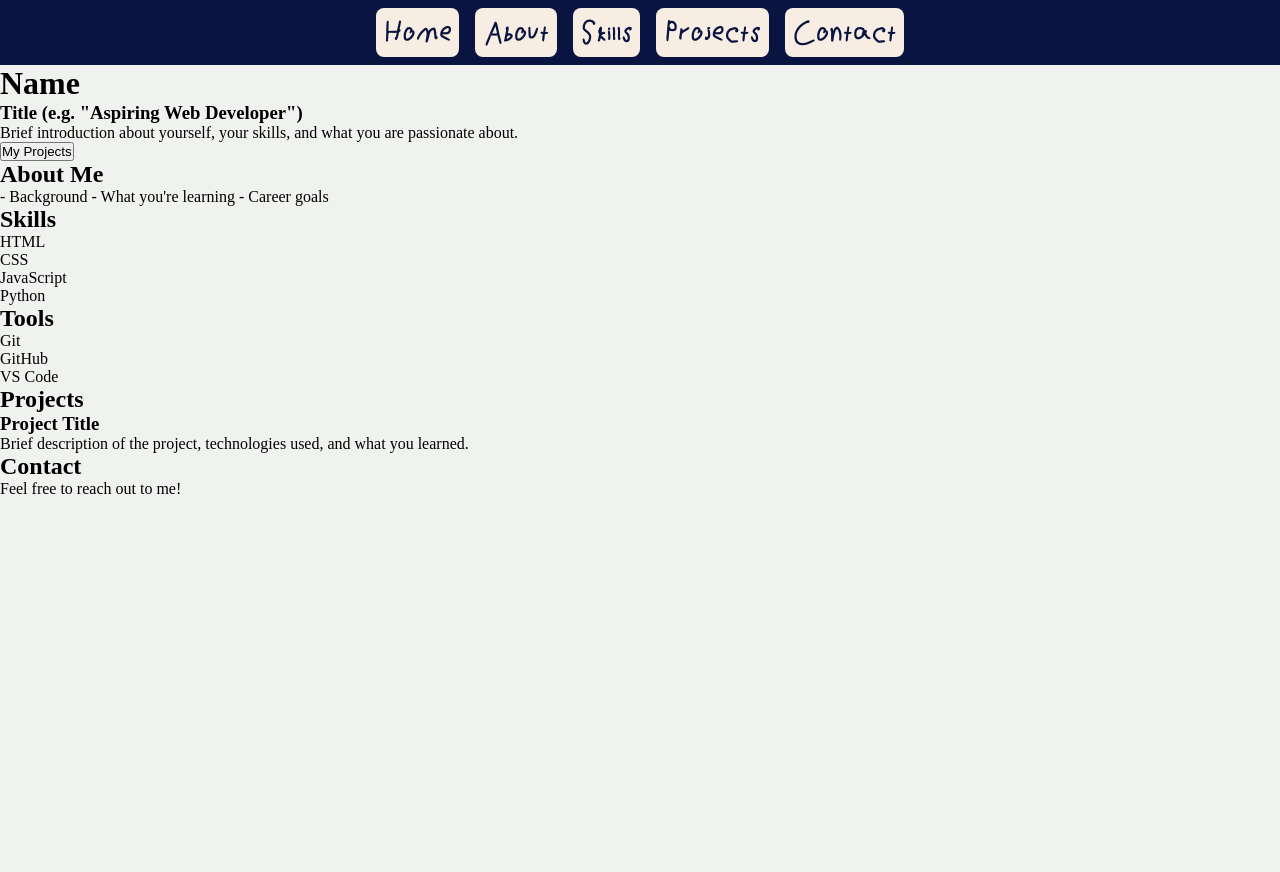
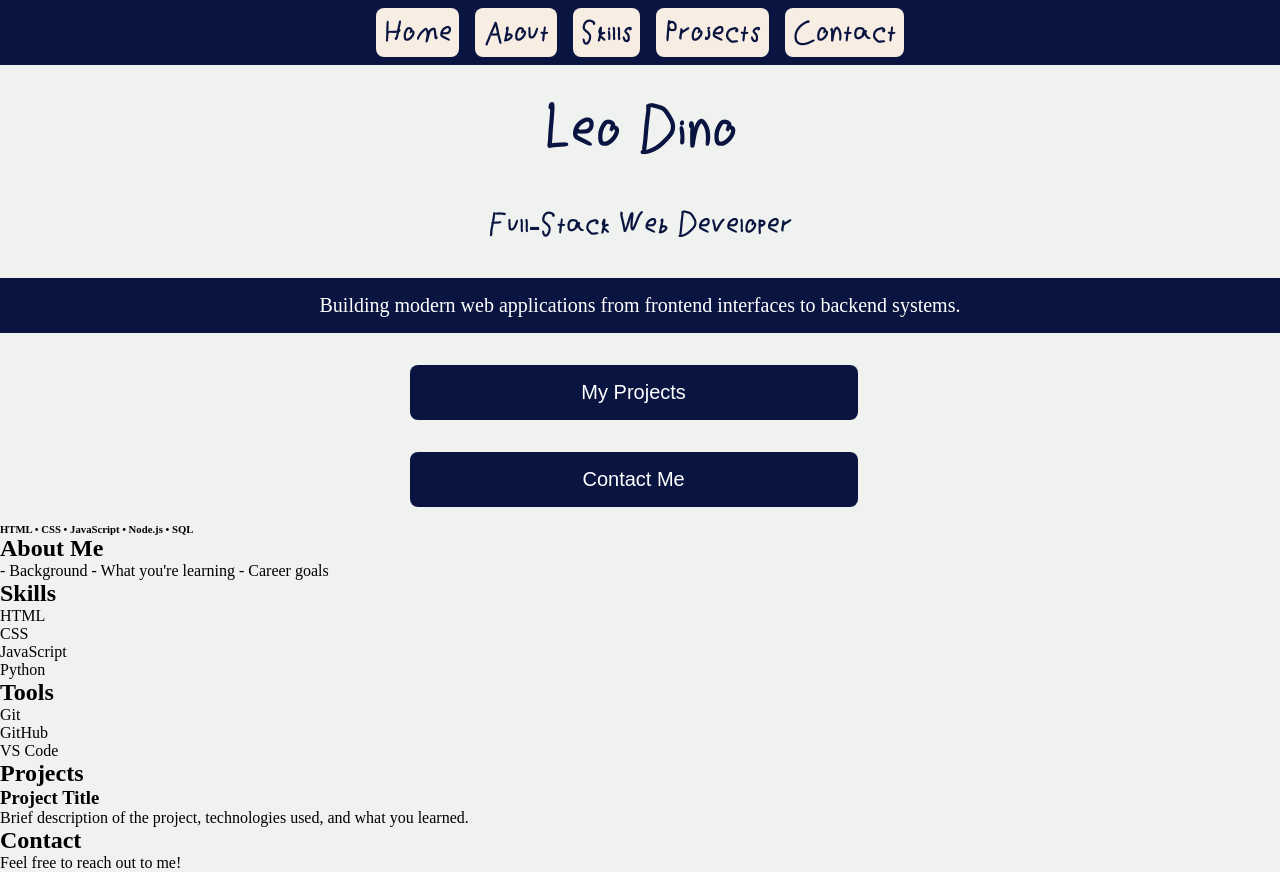
Before and after one commit to LeoDino/portfolio, a plain HTML site: page Index.html in a window 1280 px wide. Before the commit the page ends 800 px from the top, so only its background shows below. Drawn offline with Linux system fonts and the light colour scheme.

Commit message:
jag har fixat lite p[ hero section m[ste bara fixa till allting

```diff
--- a/Index.html
+++ b/Index.html
@@ -15,13 +15,15 @@
       <li><a href="#contact">Contact</a></li>
     </div>
     <div class="hero" id="home">
-      <h1>Name</h1>
-      <h3>Title (e.g. "Aspiring Web Developer")</h3>
+      <h1>Leo Dino</h1>
+      <h3>Full-Stack Web Developer</h3>
       <p>
-        Brief introduction about yourself, your skills, and what you are
-        passionate about.
+        Building modern web applications from frontend
+        interfaces to backend systems.
       </p>
       <button>My Projects</button>
+      <button>Contact Me</button>
+      <h6>HTML • CSS • JavaScript • Node.js • SQL</h6>
     </div>
 
     <div class="aboutMe">
@@ -49,7 +51,10 @@
       <h2>Projects</h2>
       <div class="project-item">
         <h3>Project Title</h3>
-            <p>Brief description of the project, technologies used, and what you learned.</p>
+        <p>
+          Brief description of the project, technologies used, and what you
+          learned.
+        </p>
       </div>
       <!-- Add more project items as needed -->
     </div>
--- a/style/_layout.scss
+++ b/style/_layout.scss
@@ -1,3 +1,6 @@
+
+//navbar
+
 .nav {
     background-color: map-get($sub-color, light);
     display: flex;
@@ -34,3 +37,64 @@
     }
 
 }
+
+
+//hero
+
+.hero {
+    background-color: map-get($main-color, light);
+    display: flex;
+    flex-wrap: nowrap;
+    flex-direction: column;
+    align-content: center;
+    justify-content: center;
+
+    h1 {
+        font-family: 'custom-handwriting';
+        font-size: 67px;
+        color: map-get($sub-color, light);
+        text-align: center;
+        margin-top: 2rem;
+        margin-bottom: 2rem;
+    }
+
+    h3 {
+        font-family: 'custom-handwriting';
+        font-size: 35px;
+        color: map-get($sub-color, light);
+        text-align: center;
+        margin-top: 1rem;
+        margin-bottom: 1rem;
+    }
+
+    p {
+       background-color: map-get($sub-color, light);
+        padding: 1rem;
+        font-size: 20px;
+        color: white;
+        text-align: center;
+        margin-top: 1rem;
+        margin-bottom: 1rem;
+    }
+
+    button{
+        background-color: map-get($sub-color, light);
+        width: 35%;
+        padding: 1rem;
+        font-size: 20px;
+        color: white;
+        text-align: center;
+        margin-top: 1rem;
+        margin-left: 32%;
+        margin-bottom: 1rem;
+        border-radius: 0.5rem;
+        border: none;
+        cursor: pointer;
+
+    }
+
+    button:hover{
+        background-color: map-get($sub-color, dark);
+    }
+
+}
```
Also changed, not shown: style/style.css, 2 other files. Lines whose indentation alone changed are shown as unchanged.
